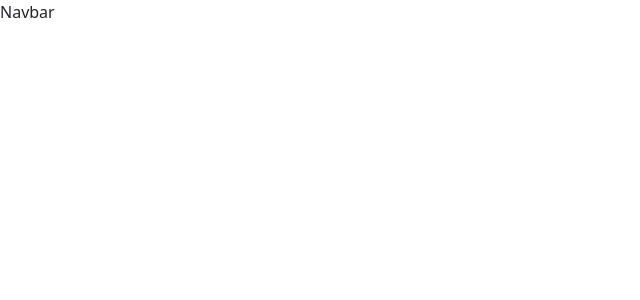
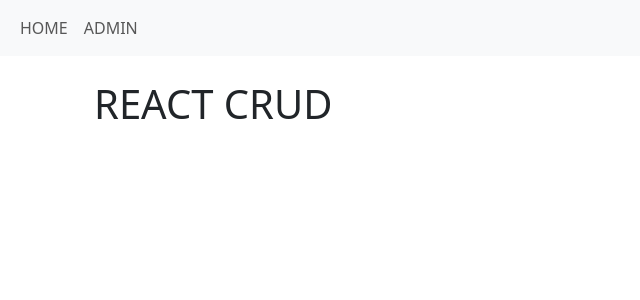
Before and after one commit to VivianaS14/react-basic-crud, a React (Create React App) app: page / in a window 1280 px wide. Shown: the top 300 px of the page, without its empty margins (0-640 px from the left). Built offline with nearby package versions, Linux system fonts and the light colour scheme.

Commit message:
feat: added routes

```diff
--- /dev/null
+++ b/src/Admin.jsx
@@ -0,0 +1,7 @@
+import React from "react";
+
+const Admin = () => {
+  return <div>Admin</div>;
+};
+
+export default Admin;
--- a/src/App.jsx
+++ b/src/App.jsx
@@ -7,9 +7,16 @@ import {
 } from "react-router-dom";
 
 import Navbar from "./Navbar";
+import Home from "./Home";
+import Admin from "./Admin";
 
 const router = createBrowserRouter(
-  createRoutesFromElements(<Route path="/" element={<Navbar />} />)
+  createRoutesFromElements(
+    <Route path="/" element={<Navbar />}>
+      <Route path="/" element={<Home />} />
+      <Route path="/admin" element={<Admin />} />
+    </Route>
+  )
 );
 
 const App = () => {
--- /dev/null
+++ b/src/Home.jsx
@@ -0,0 +1,11 @@
+import React from "react";
+
+const Home = () => {
+  return (
+    <>
+      <h1>REACT CRUD</h1>
+    </>
+  );
+};
+
+export default Home;
--- a/src/Navbar.jsx
+++ b/src/Navbar.jsx
@@ -1,7 +1,32 @@
 import React from "react";
+import { Link, Outlet } from "react-router-dom";
 
 const Navbar = () => {
-  return <div>Navbar</div>;
+  return (
+    <>
+      <nav className="navbar navbar-expand-lg bg-light">
+        <div className="container-fluid">
+          <div className="">
+            <ul className="navbar-nav">
+              <li className="nav-item">
+                <Link className="nav-link" to="/">
+                  HOME
+                </Link>
+              </li>
+              <li className="nav-item">
+                <Link className="nav-link" to="/admin">
+                  ADMIN
+                </Link>
+              </li>
+            </ul>
+          </div>
+        </div>
+      </nav>
+      <div className="container p-4">
+        <Outlet />
+      </div>
+    </>
+  );
 };
 
 export default Navbar;
```
